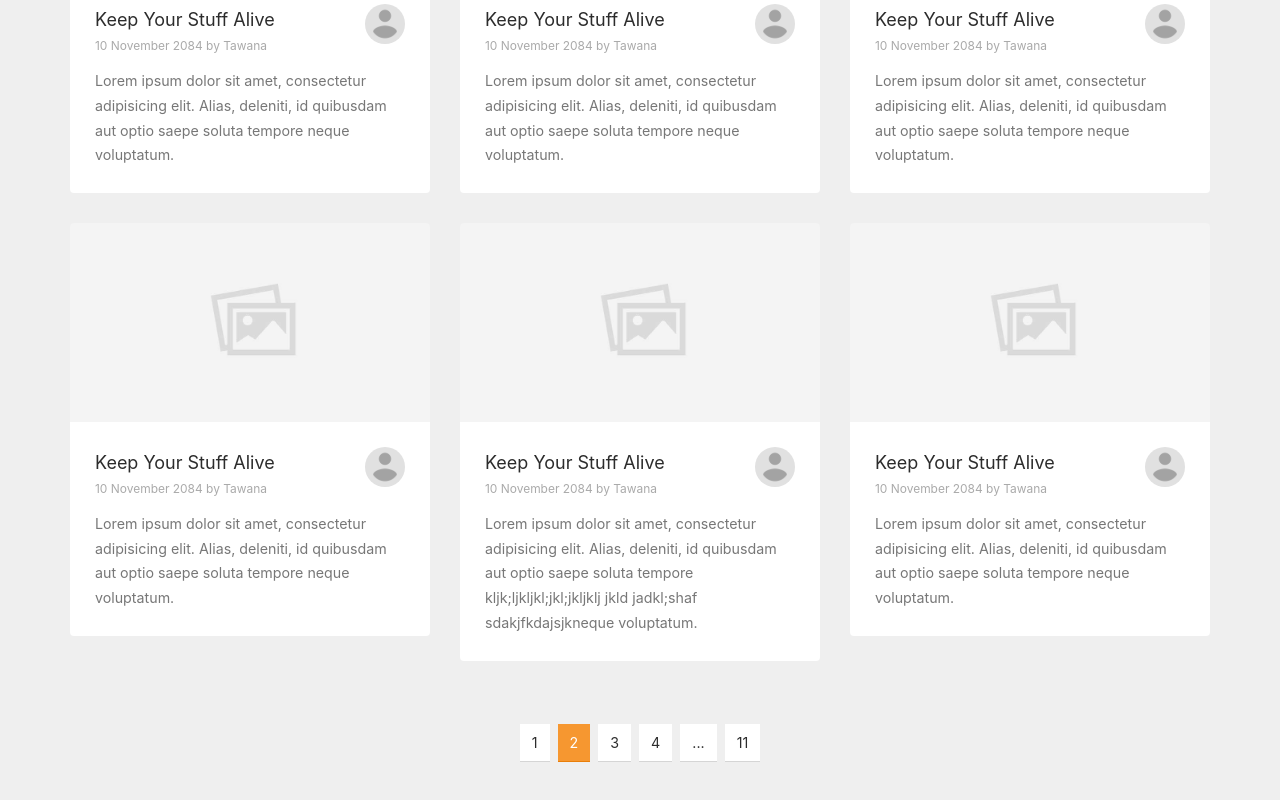
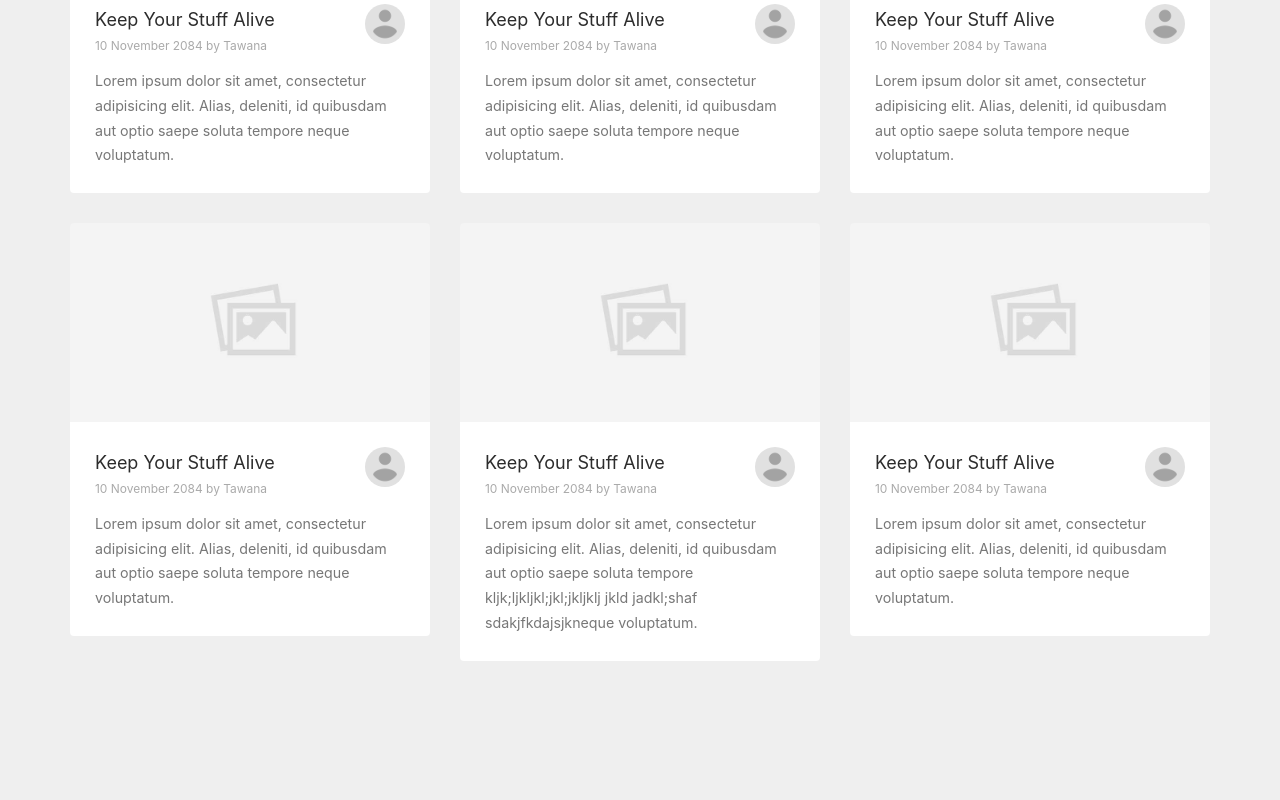
Before and after one commit to annagriffin/ahs-capstone, a plain HTML site: page blog.html in a window 1280 px wide. Shown: the part 1482-2282 px from the top of the page. After the commit the page ends 2253 px from the top, so only its background shows below. Drawn offline with Linux system fonts and the light colour scheme; a script that the page names is missing.

Commit message:
remove pagination

```diff
--- a/blog.html
+++ b/blog.html
@@ -385,6 +385,7 @@
                         </div> <!-- /.post-masonry -->
                     </div> <!-- /.blog-masonry -->
                 </div> <!-- /.row -->
+                <!--
                 <div class="row">
                     <div class="col-md-12">
                         <div class="pagination text-center">
@@ -396,9 +397,10 @@
                                 <li><a href="javascript:void(0)">...</a></li>
                                 <li><a href="javascript:void(0)">11</a></li>
                             </ul>
-                        </div> <!-- /.pagination -->
-                    </div> <!-- /.col-md-12 -->
-                </div> <!-- /.row -->
+                        </div>
+                    </div>
+                </div>
+              -->
             </div> <!-- /.inner-content -->
         </div> <!-- /.content-wrapper -->
 
```
